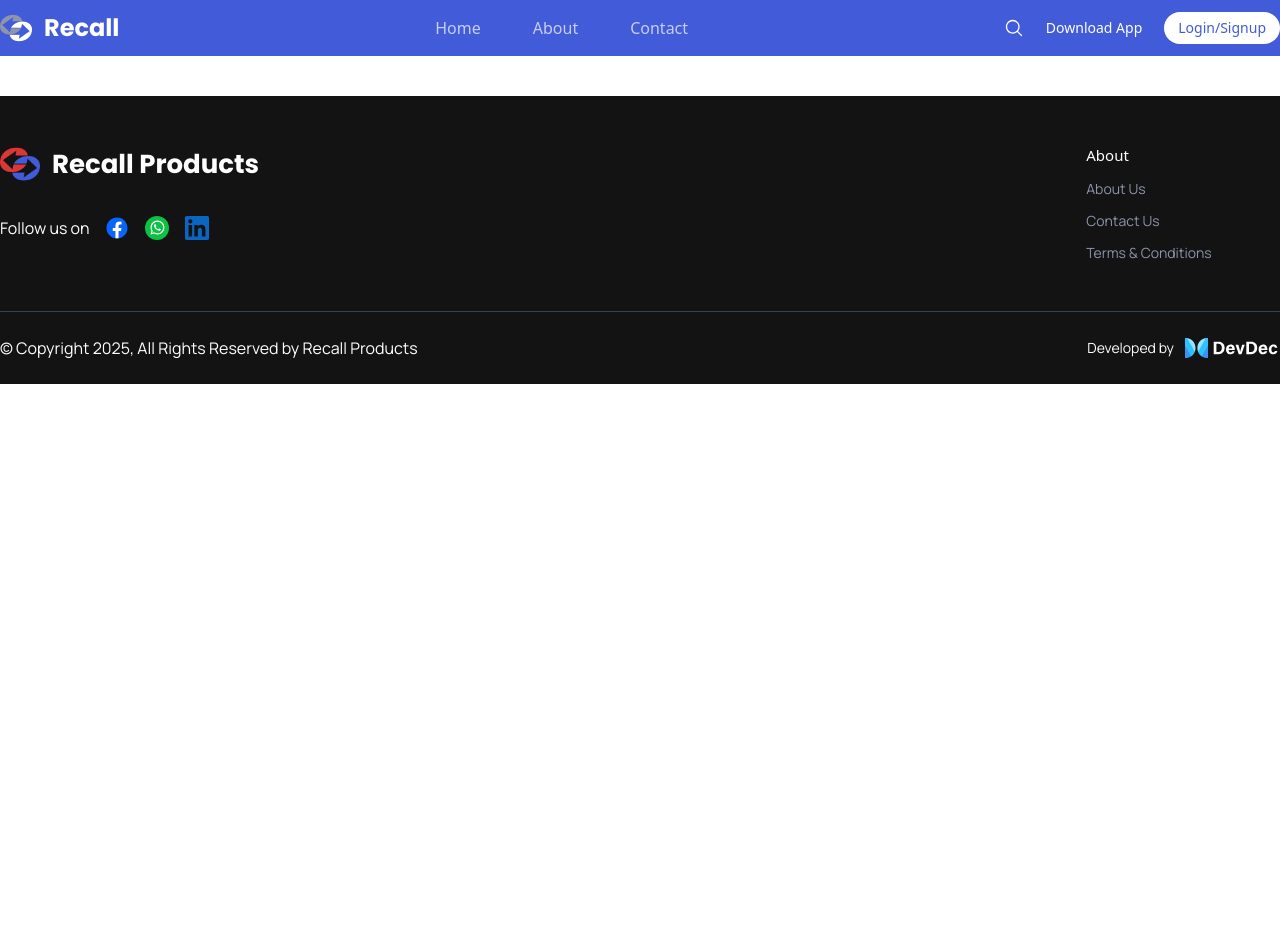
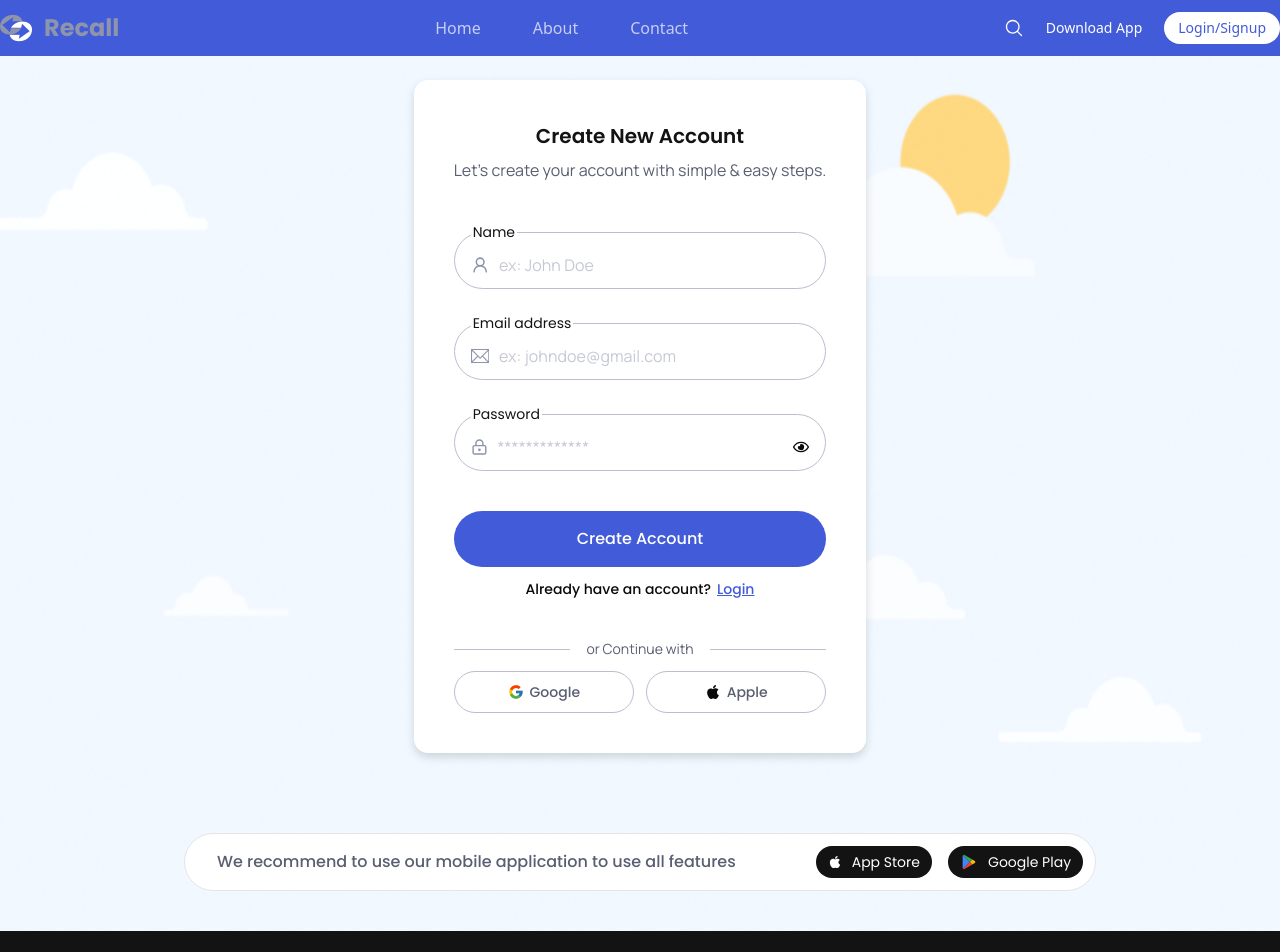
Before and after one commit to abjabbaragrncy/recall-app, a Next.js app: page /signUp in a window 1280 px wide. Shown: the top 952 px of the page. Before the commit the page ends 800 px from the top, so only its background shows below. Built offline with nearby package versions, Linux system fonts and the light colour scheme; no server answers.

Commit message:
add registration page

```diff
--- a/src/app/globals.css
+++ b/src/app/globals.css
@@ -10,8 +10,6 @@
   --color-borderColor: #babfcf;
   --color-WhiteSubtle: #e7eaf1;
   --color-WhiteSubtle2: #f2f3f8;
-  --color-Inactive: #fff;
-  --color-TextInactive: #8d94ab;
   --color-TextSubtle: #595f71;
   --color-BorderBg: #babfcf;
   --color-BorderMild: #e4e6ed;
--- a/src/app/layout.tsx
+++ b/src/app/layout.tsx
@@ -2,7 +2,6 @@ import type { Metadata } from "next";
 import "./globals.css";
 import Navbar from "@/components/Navbar";
 import Footer from "@/components/Footer";
-
 
 export const metadata: Metadata = {
   title: "Recall",
@@ -21,7 +20,7 @@ export default function RootLayout({
           <Navbar />
         </header>
 
-        <main className="pt-24">{children}</main>
+        <main>{children}</main>
         <Footer />
       </body>
     </html>
--- a/src/app/login/page.tsx
+++ b/src/app/login/page.tsx
@@ -2,10 +2,11 @@
 
 import Social from "@/components/Social";
 import { manrope, poppins } from "@/Font/font";
+import Image from "next/image";
 
 import Link from "next/link";
 import { useState } from "react";
-import { FaRegEye, FaRegEyeSlash } from "react-icons/fa";
+import { FaApple, FaRegEye, FaRegEyeSlash } from "react-icons/fa";
 import { LuLockKeyhole } from "react-icons/lu";
 import { TfiEmail } from "react-icons/tfi";
 
@@ -15,8 +16,16 @@ export default function LoginPage() {
     e.preventDefault();
   };
   return (
-    <section className="flex items-center justify-center pt-20 min-h-[65vh]">
-      <div className=" p-10 rounded-xl shadow-[0px_4px_10px_0px_rgba(0,0,0,0.15)] space-y-10">
+    <section
+      style={{
+        backgroundImage: 'url("/assets/image/login_bg.png")',
+        backgroundRepeat: "no-repeat",
+        backgroundSize: "100% 100%",
+        objectFit: "cover",
+      }}
+      className="flex flex-col items-center justify-evenly gap-20 pt-20 pb-10 min-h-[100vh]"
+    >
+      <div className="bg-white p-10 rounded-xl shadow-[0px_4px_10px_0px_rgba(0,0,0,0.15)] space-y-10">
         <div className="space-y-1.5 text-center">
           <h2
             className={`font-semibold text-xl leading-8 text-[#131314] ${poppins.className}`}
@@ -78,7 +87,7 @@ export default function LoginPage() {
             />
 
             <h3
-              className={`${poppins.className} text-sm font-medium leading-5 text-center`}
+              className={`space-x-1.5 ${poppins.className} text-sm font-medium leading-5 text-center`}
             >
               <span className="text-TextInactive">New here?</span>
               <Link className="text-[#425BD8] underline" href={"/signUp"}>
@@ -89,6 +98,33 @@ export default function LoginPage() {
         </form>
         <Social />
       </div>
+      <div className="flex items-center justify-evenly gap-20 bg-white border py-3 pl-8 pr-3 rounded-[60px]">
+        <h2
+          className={`${poppins.className} text-[#595F71] font-medium leading-5`}
+        >
+          We recommend to use our mobile application to use all features
+        </h2>
+        <div className="flex items-center gap-4">
+          <button
+            className={`flex items-center gap-2.5 rounded-[40px] px-3 py-1.5 ${poppins.className} text-sm leading-5 bg-BlackBg text-white`}
+          >
+            <FaApple />
+            <span>App Store</span>
+          </button>
+          <button
+            className={`flex items-center gap-2.5 rounded-[40px] px-3 py-1.5 ${poppins.className} text-sm leading-5 bg-BlackBg text-white`}
+          >
+            <Image
+              src={"/assets/SVG/google-play.svg"}
+              alt="google play"
+              width={18}
+              height={18}
+            />
+
+            <span>Google Play</span>
+          </button>
+        </div>
+      </div>
     </section>
   );
 }
--- a/src/app/signUp/page.tsx
+++ b/src/app/signUp/page.tsx
@@ -1,7 +1,140 @@
-import React from "react";
+"use client";
+import Social from "@/components/Social";
+import { manrope, poppins } from "@/Font/font";
+import Image from "next/image";
+import Link from "next/link";
+import React, { useState } from "react";
+import { FaApple, FaRegEye, FaRegEyeSlash } from "react-icons/fa";
+import { LuLockKeyhole, LuUserRound } from "react-icons/lu";
+import { TfiEmail } from "react-icons/tfi";
 
 const RegisterPage = () => {
-  return <div></div>;
+  const [showPassword, setShowPassword] = useState<boolean>(false);
+  const handleSubmit = (e) => {
+    e.preventDefault();
+  };
+  return (
+    <section
+      style={{
+        backgroundImage: 'url("/assets/image/login_bg.png")',
+        backgroundRepeat: "no-repeat",
+        backgroundSize: "100% 100%",
+        objectFit: "cover",
+      }}
+      className="flex flex-col items-center justify-evenly gap-20 pt-20 pb-10 min-h-[100vh]"
+    >
+      <div className="bg-white p-10 rounded-xl shadow-[0px_4px_10px_0px_rgba(0,0,0,0.15)] space-y-10">
+        <div className="space-y-1.5 text-center">
+          <h2
+            className={`font-semibold text-xl leading-8 text-[#131314] ${poppins.className}`}
+          >
+            Create New Account
+          </h2>
+
+          <p className={`text-Subtitle leading-6 ${manrope.className}`}>
+            Let’s create your account with simple & easy steps.
+          </p>
+        </div>
+        <form className="space-y-6" action="#" onSubmit={handleSubmit}>
+          <fieldset className="border border-borderColor px-4 py-3 rounded-4xl flex items-center  gap-2.5">
+            <legend
+              className={`text-BlackBg px-0.5 text-sm leading-5 ${poppins.className}`}
+            >
+              Name
+            </legend>
+
+            <LuUserRound className="text-Inactive text-xl font-bold" />
+            <input
+              type="text"
+              name="name"
+              placeholder="ex: John Doe"
+              className={`w-full border-none focus:outline-none focus:border-none ${manrope.className} text-Inactive leading-5.5 tracking-[0.07px]`}
+            />
+          </fieldset>
+          <fieldset className="border border-borderColor px-4 py-3 rounded-4xl flex items-center  gap-2.5">
+            <legend
+              className={`text-BlackBg px-0.5 text-sm leading-5 ${poppins.className}`}
+            >
+              Email address
+            </legend>
+            <TfiEmail className="text-Inactive text-xl font-bold" />
+            <input
+              type="email"
+              name="email"
+              id=""
+              placeholder="ex: johndoe@gmail.com"
+              className={`w-full border-none focus:outline-none focus:border-none ${manrope.className} text-Inactive leading-5.5 tracking-[0.07px]`}
+            />
+          </fieldset>
+          <fieldset className="border border-borderColor px-4 py-3 rounded-4xl flex items-center  gap-2.5">
+            <legend
+              className={`text-BlackBg px-0.5 text-sm leading-5 ${poppins.className}`}
+            >
+              Password
+            </legend>
+            <LuLockKeyhole className="text-Inactive text-xl font-bold" />
+            <input
+              type={showPassword ? "text" : "password"}
+              name="password"
+              id=""
+              placeholder="*************"
+              className={`w-full border-none focus:outline-none focus:border-none ${manrope.className} text-Inactive leading-5.5 tracking-[0.07px]`}
+            />
+            <button onClick={() => setShowPassword(!showPassword)}>
+              {showPassword ? <FaRegEyeSlash /> : <FaRegEye />}
+            </button>
+          </fieldset>
+
+          <div className="space-y-3">
+            <input
+              type="submit"
+              value="Create Account"
+              className={`${poppins.className} mt-4 font-medium leading-5 rounded-4xl px-2.5 py-4.5 bg-[#425BD8] text-white w-full`}
+            />
+
+            <h3
+              className={`${poppins.className} text-sm font-medium leading-5 text-center space-x-1.5`}
+            >
+              <span className="text-TextInactive">
+                Already have an account?
+              </span>
+              <Link className="text-[#425BD8] underline" href={"/login"}>
+                Login
+              </Link>
+            </h3>
+          </div>
+        </form>
+        <Social />
+      </div>
+      <div className="flex items-center justify-evenly gap-20 bg-white border py-3 pl-8 pr-3 rounded-[60px]">
+        <h2
+          className={`${poppins.className} text-[#595F71] font-medium leading-5`}
+        >
+          We recommend to use our mobile application to use all features
+        </h2>
+        <div className="flex items-center gap-4">
+          <button
+            className={`flex items-center gap-2.5 rounded-[40px] px-3 py-1.5 ${poppins.className} text-sm leading-5 bg-BlackBg text-white`}
+          >
+            <FaApple />
+            <span>App Store</span>
+          </button>
+          <button
+            className={`flex items-center gap-2.5 rounded-[40px] px-3 py-1.5 ${poppins.className} text-sm leading-5 bg-BlackBg text-white`}
+          >
+            <Image
+              src={"/assets/SVG/google-play.svg"}
+              alt="google play"
+              width={18}
+              height={18}
+            />
+
+            <span>Google Play</span>
+          </button>
+        </div>
+      </div>
+    </section>
+  );
 };
 
 export default RegisterPage;
```
Also changed, not shown: public/assets/SVG/google-play.svg (renamed from public/assets/SVG/google-play 1.svg).
